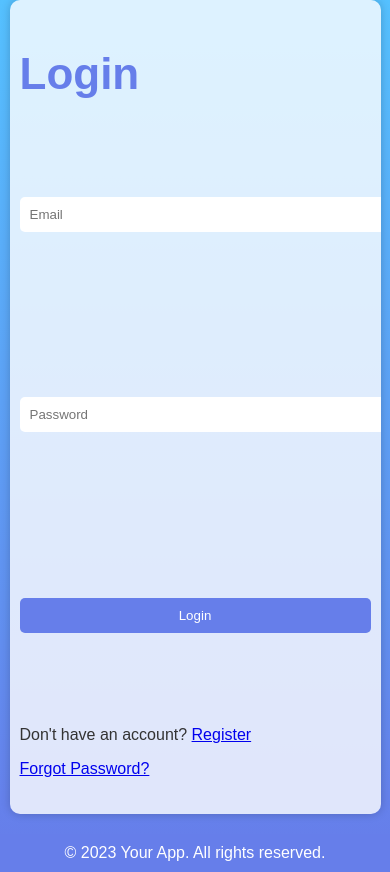
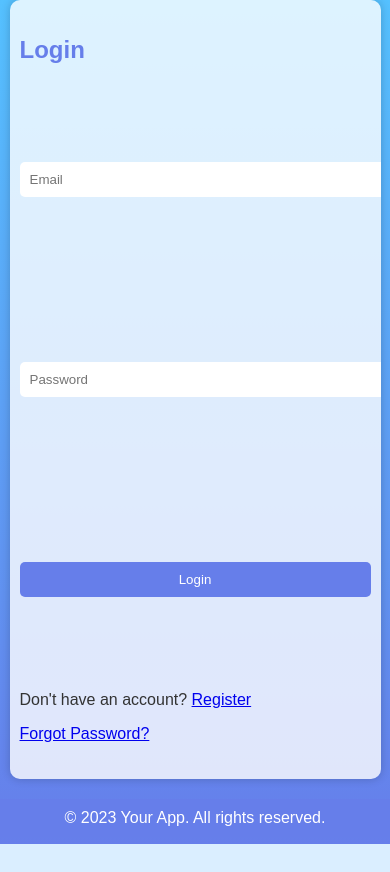
Before and after one commit to shaharalonii/Event-Planning-App, a Flask app: a page that uses templates/base.html in a window 390 px wide. After the commit the page ends 844 px from the top, so only its background shows below. Run offline with Flask 3, Linux system fonts and the light colour scheme.

Commit message:
fixing more

```diff
--- a/static/css/styles.css
+++ b/static/css/styles.css
@@ -210,13 +210,13 @@ a.btn-create-event:hover {
 @media screen and (max-width:480px) {
   .container {
     max-width: 90%;
-    height: 90%; /* Set the height to occupy 90% of the viewport height */
+    height: 70%; /* Set the height to occupy 90% of the viewport height */
     padding: 20px 10px; /* Decrease the horizontal padding for smaller screens */
     overflow-y: scroll; /* Add vertical scrolling for content that exceeds the height */
   }
 
   h1 {
-    font-size: 44px;
+    font-size: 24px;
   }
   form {
     height: 70vh; /* Set the height of the form to occupy 70% of the container's height */
```
